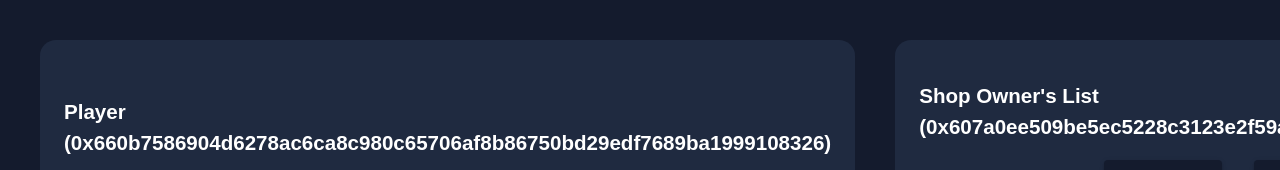
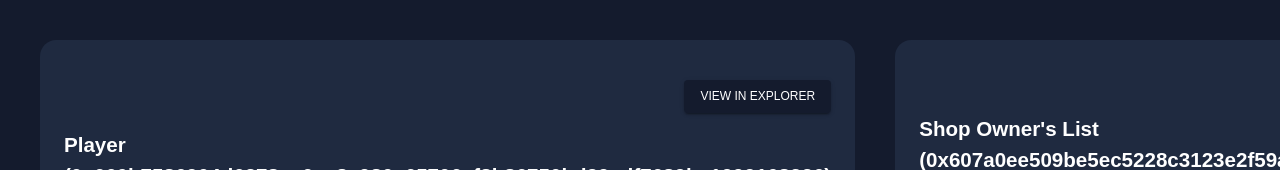
Before and after one commit to jbkim1999/lets_move, a React (Create React App) app in the folder frontend/: page / in a window 1280 px wide. Shown: the top 170 px of the page. Built offline with nearby package versions, Linux system fonts and the light colour scheme; no server answers.

Commit message:
Add Link to Explorer

```diff
--- a/frontend/src/pages/Home.jsx
+++ b/frontend/src/pages/Home.jsx
@@ -43,6 +43,7 @@ const Home = () => {
               'Content-Type': 'application/json',
             },
           });
+          // console.log(response)
         setMoneyLeft(response.data.result.totalBalance);
     }
 
@@ -142,7 +143,11 @@ const Home = () => {
     };
 
     const handleBuyItem = (id) => { // this function needs to add the item to inventoryData, and remove from shoppingData through API
-        console.log(id)
+        console.log(id);
+    }
+
+    const getExplorerLink = (address) => {
+        return `https://suiexplorer.com/address/${address}?network=testnet`;
     }
 
     return (
@@ -169,6 +174,13 @@ const Home = () => {
                     borderRadius: '2%',
                     padding: theme.spacing(3),
                 }}>
+                    <Button variant="contained"
+                        sx={{
+                            alignSelf: "flex-end"
+                        }}
+                        href={getExplorerLink(config.PLAYER_ADDRESS)}>
+                        View in Explorer
+                    </Button>
                     <h2>Player <br/> ({config.PLAYER_ADDRESS})</h2>
                     {
                         // head
@@ -292,6 +304,13 @@ const Home = () => {
                     padding: theme.spacing(3),
                 }}>
 
+                    <Button variant="contained"
+                        sx={{
+                            alignSelf: "flex-end"
+                        }}
+                        href={getExplorerLink(config.OWNER_ADDRESS)}>
+                        View in Explorer
+                    </Button>
                     <h2> Shop Owner's List <br/> ({config.OWNER_ADDRESS}) </h2>
                     <Box // add item button and a money display
                         sx={{
@@ -302,8 +321,8 @@ const Home = () => {
                         }}>
                         <Button variant="contained" onClick={() => refreshList(config.OWNER_ADDRESS)}>Refresh List</Button>
                         <Button variant="contained" onClick={handleAddItems}>Add Items</Button>
+                        <Typography variant="h6">Player's balance: {moneyLeft}</Typography>
                         {/* <Button variant="contained" onClick={handleAddBalance}>Add Balance + </Button> */}
-                        <Typography variant="h6">Balance: {moneyLeft}</Typography>
                     </Box>
 
                     <ImageList // shopping list
```
